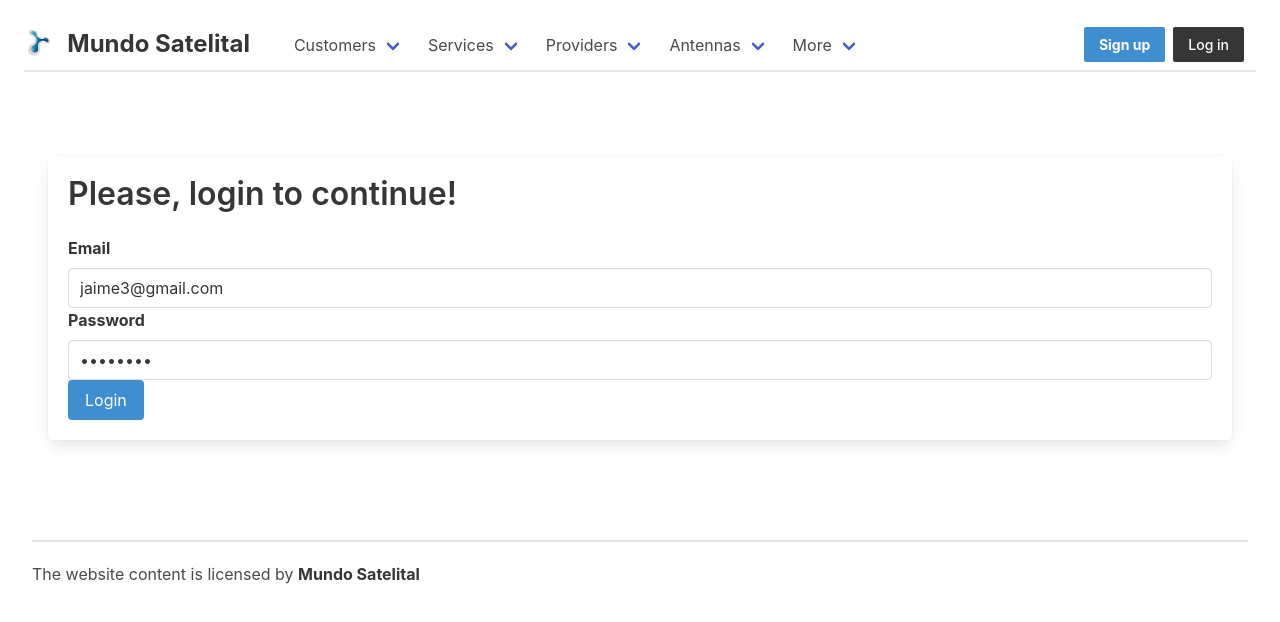
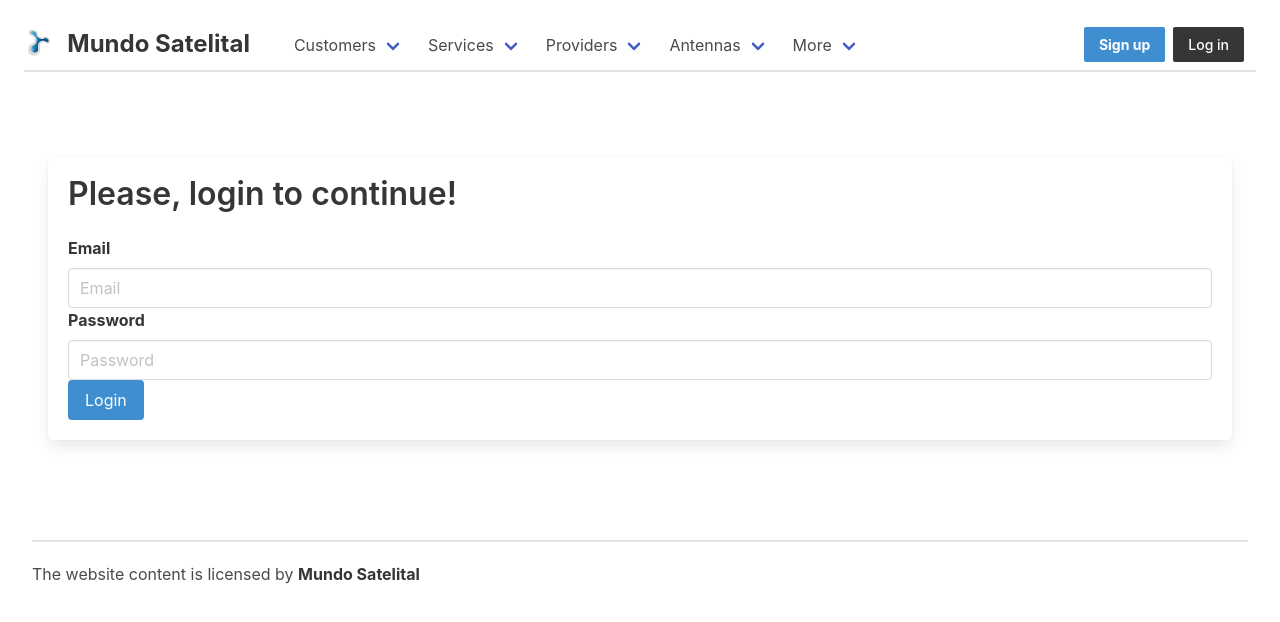
Before and after one commit to jeimon83/ms-app, a React (Create React App) app: page /login in a window 1280 px wide. Shown: the top 622 px of the page. Built offline with nearby package versions, Linux system fonts and the light colour scheme.

Commit message:
login fix

```diff
--- a/src/components/users/login.js
+++ b/src/components/users/login.js
@@ -27,7 +27,7 @@ function Login() {
             className="input"
             type="email"
             placeholder="Email"
-            value="jaime3@gmail.com"
+            //value="jaime3@gmail.com"
             onChange={e => setEmail(e.target.value)}
           />
         </div>
@@ -37,7 +37,7 @@ function Login() {
             className="input"
             type="password"
             placeholder="Password"
-            value="Plum3r0z"
+            //value="Plum3r0z"
             onChange={e => setPassword(e.target.value)}
           />
         </div>
```
